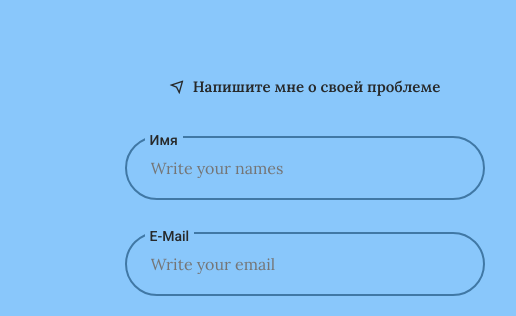
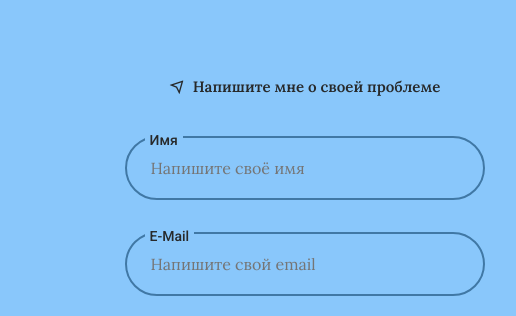
Before and after one commit to NickRudoy/TarrotAnn2, a plain HTML site: page index.html in a window 1280 px wide. Shown: the part 2802-3118 px from the top of the page, 476-992 px from the left. Drawn offline with nearby package versions, Linux system fonts and the light colour scheme.

Commit message:
updete index.html

```diff
--- a/index.html
+++ b/index.html
@@ -282,7 +282,7 @@
                   type="text"
                   name="user_name"
                   required
-                  placeholder="Write your names"
+                  placeholder="Напишите своё имя"
                   class="contact__form-input"
                   id="contact-name"
                 />
@@ -293,7 +293,7 @@
                   type="email"
                   name="user_email"
                   required
-                  placeholder="Write your email"
+                  placeholder="Напишите свой email"
                   class="contact__form-input"
                   id="contact-email"
                 />
```
